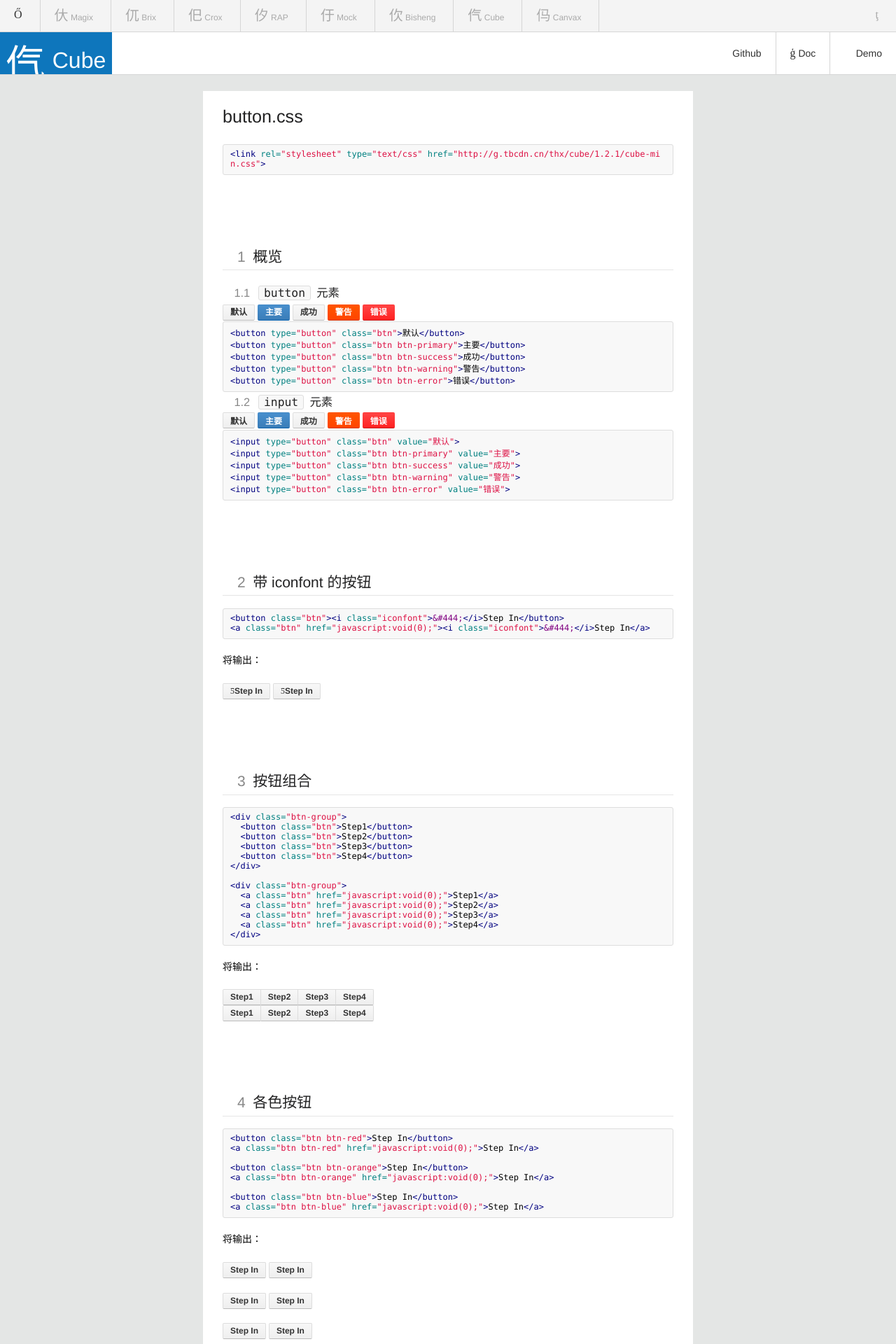
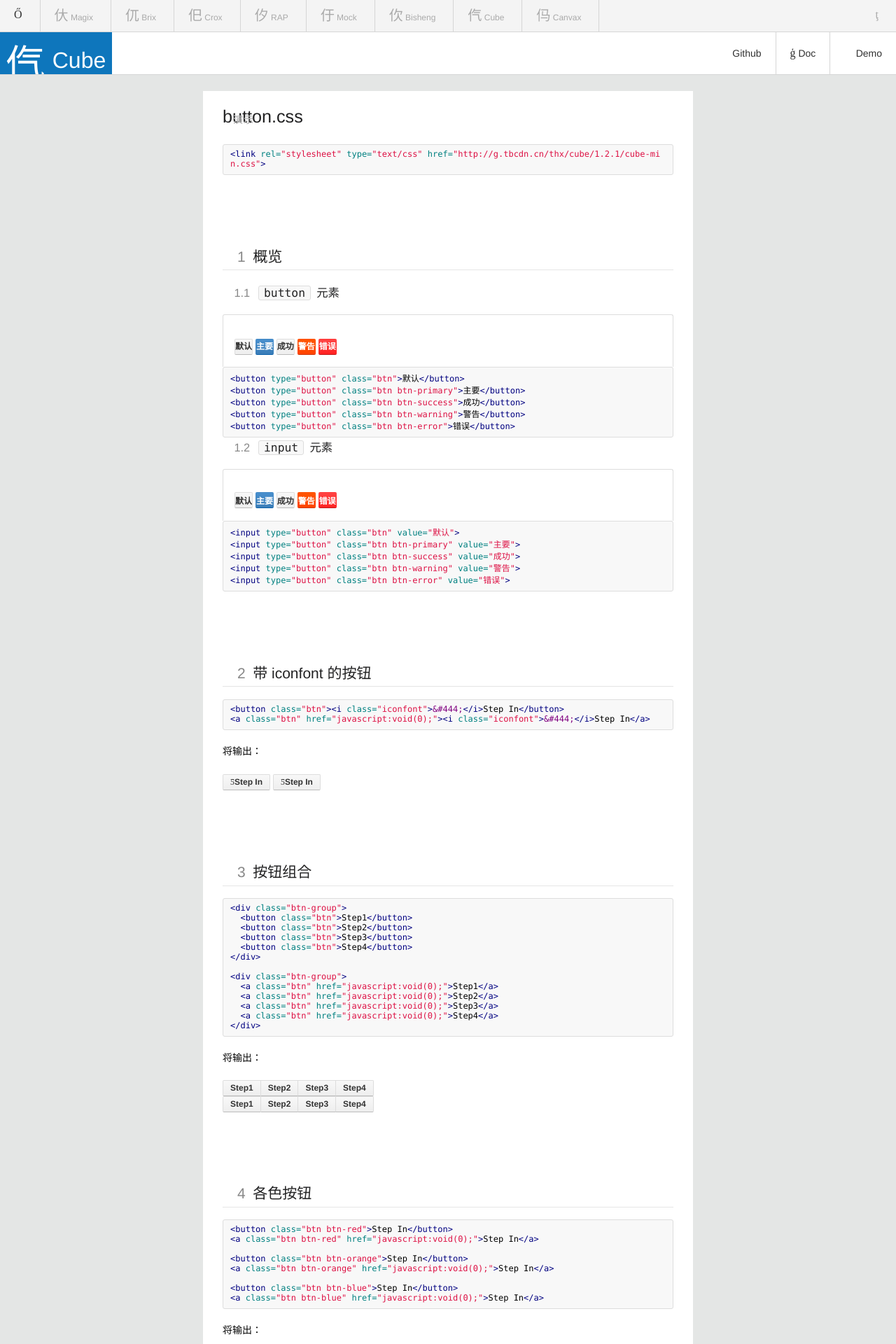
Before and after one commit to thx/cube, a Jekyll site: the page built from doc/_posts/2013-12-17-button.md, in a window 1280 px wide. Shown: the top 1920 px of the page at 70% size. Built offline with Jekyll 4.4.1, drawn with Linux system fonts in a browser that asks for light colours; some web fonts are replaced; Markdown is read by kramdown in place of the engine named in the settings; comment, search, counter and statistics services are not loaded.

Commit message:
增加演示区块样式

```diff
--- a/assets/base.css
+++ b/assets/base.css
@@ -1136,7 +1136,20 @@
    代码示例
    ========================================================================== */
 
-.bs-example:after {
+.cube-demo {
+    padding: 32px 16px 16px;
+    margin-top: 16px;
+    border: 1px solid #ddd;
+    border-bottom: 0 none;
+    border-radius: 3px 3px 0 0;
+}
+
+.cube-demo * {
+    margin: 0;
+    padding: 0;
+}
+
+.cube-demo:after {
     content: "演示";
     position: absolute;
     top: 15px;
@@ -1145,3 +1158,7 @@
     color: #BBB;
     letter-spacing: 1px;
 }
+
+.cube-demo + .highlight pre {
+    border-radius: 0 0 3px 3px;
+}
```
